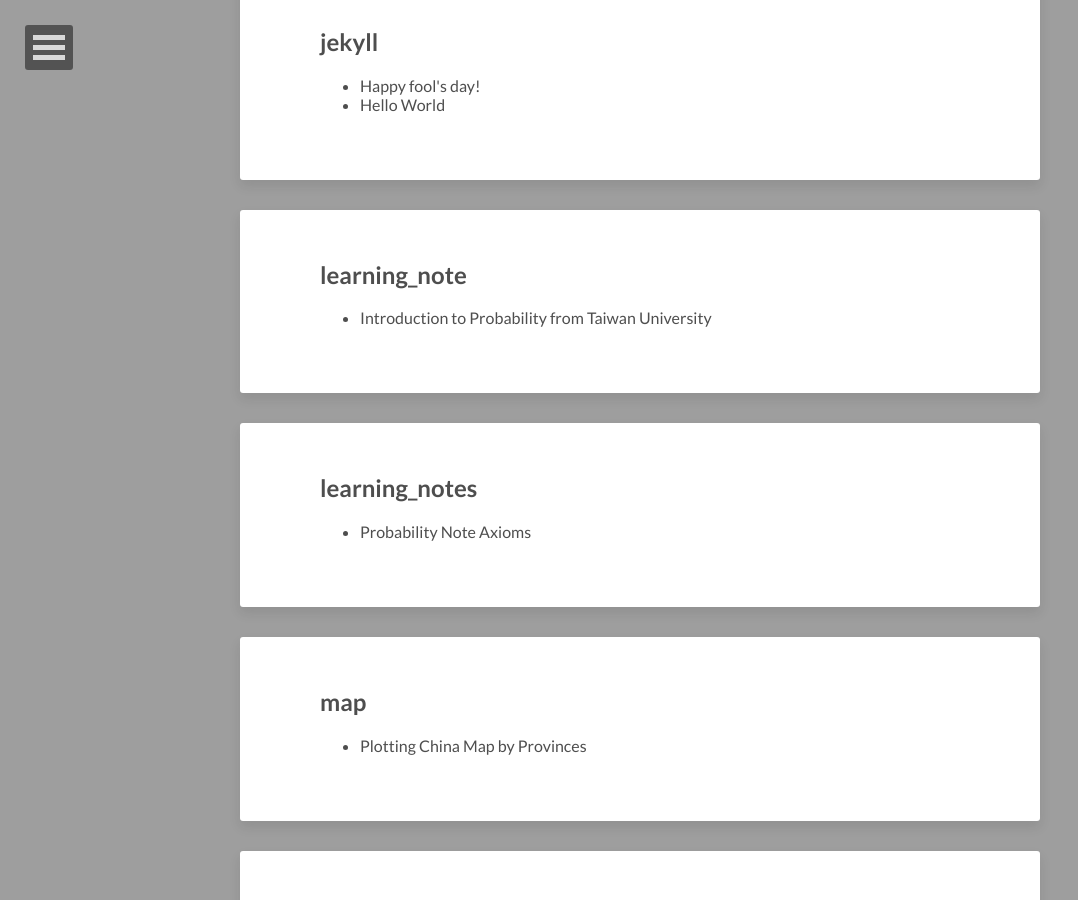
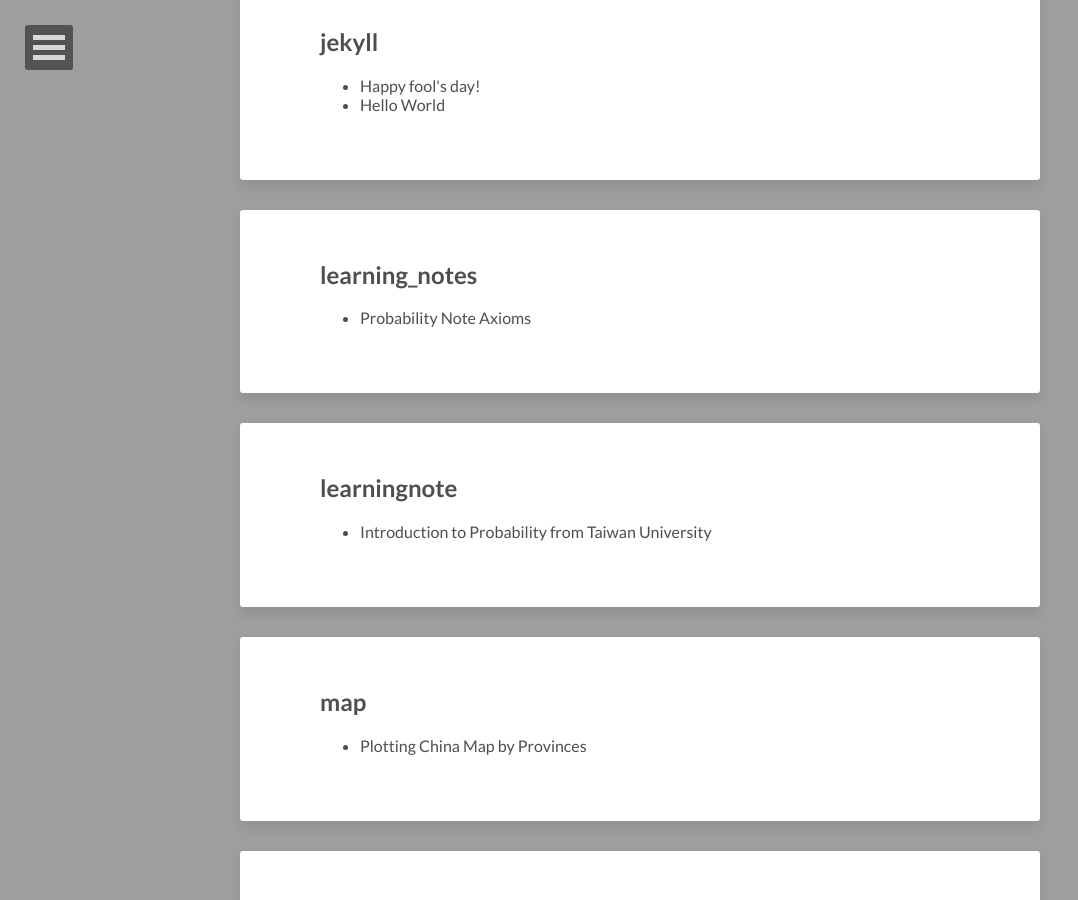
Before and after one commit to imteazs/jianjinucdavis.github.io, a Jekyll site: the page built from tags/index.html, in a window 1280 px wide and 900 px high, scrolled down 1161 px. Shown: the whole window, without its empty margins (0-1078 px from the left). Built offline with Jekyll 4.4.1, drawn with Linux system fonts in a browser that asks for light colours; nearby versions of some CDN libraries; some of the changed text lies outside the part shown.

Commit message:
Update 2019-04-02-TaiwanU-probability-1-Introduction.md

```diff
--- a/_posts/2019-04-02-TaiwanU-probability-1-Introduction.md
+++ b/_posts/2019-04-02-TaiwanU-probability-1-Introduction.md
@@ -5,7 +5,7 @@ description: "What is the core of probability"
 modified: 2019-04-02
 comments: true
 share: true
-tags: [probability, learning_note]
+tags: [probability, learningnote]
 ---
 
 Course Link: https://www.coursera.org/learn/prob1?
```
